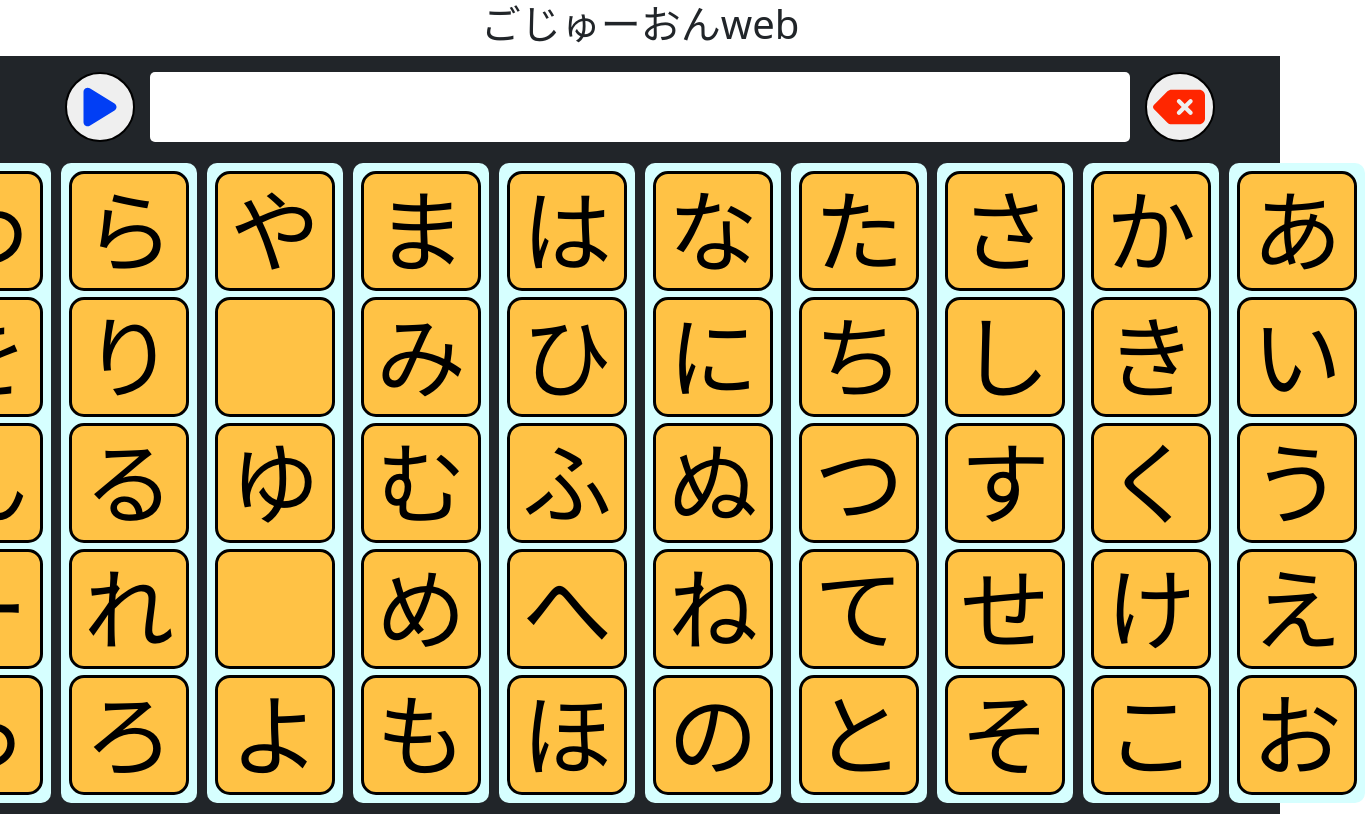
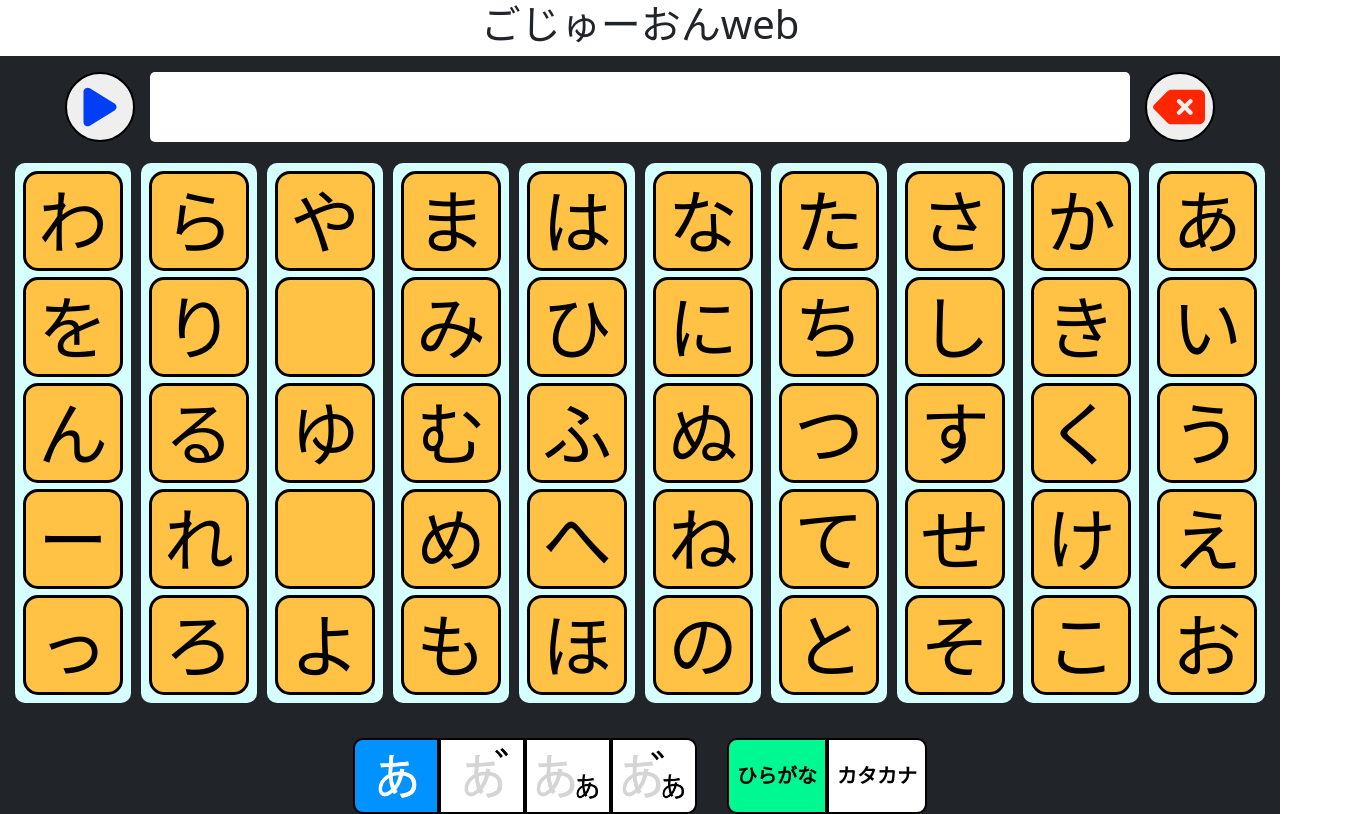
Before and after one commit to akkun-makkun/GoJuOn, a React (Create React App) app: page / in a window 1280 px wide. Shown: the top 814 px of the page, 1365 px wide, since content can reach past the window. Built offline with nearby package versions, Linux system fonts and the light colour scheme; a web font is replaced by a local one.

Commit message:
size edited

```diff
--- a/src/View/MainView.tsx
+++ b/src/View/MainView.tsx
@@ -24,7 +24,7 @@ export const MainView = () => {
     var w = 100;
     return w;
   };
-  const [width, setWidth] = useState(120);
+  const [width, setWidth] = useState(calcWidth);
 
   window.onresize = () => {
     setWidth(calcWidth);
```
